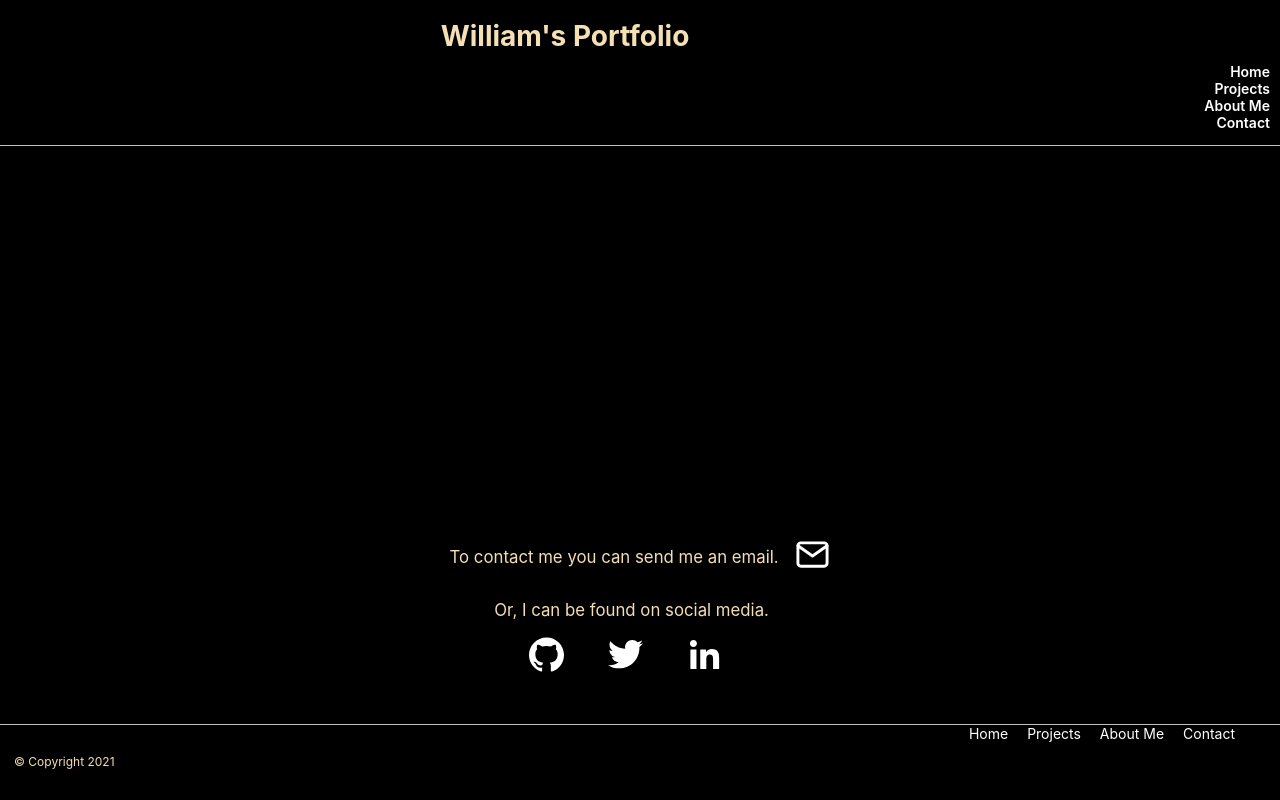
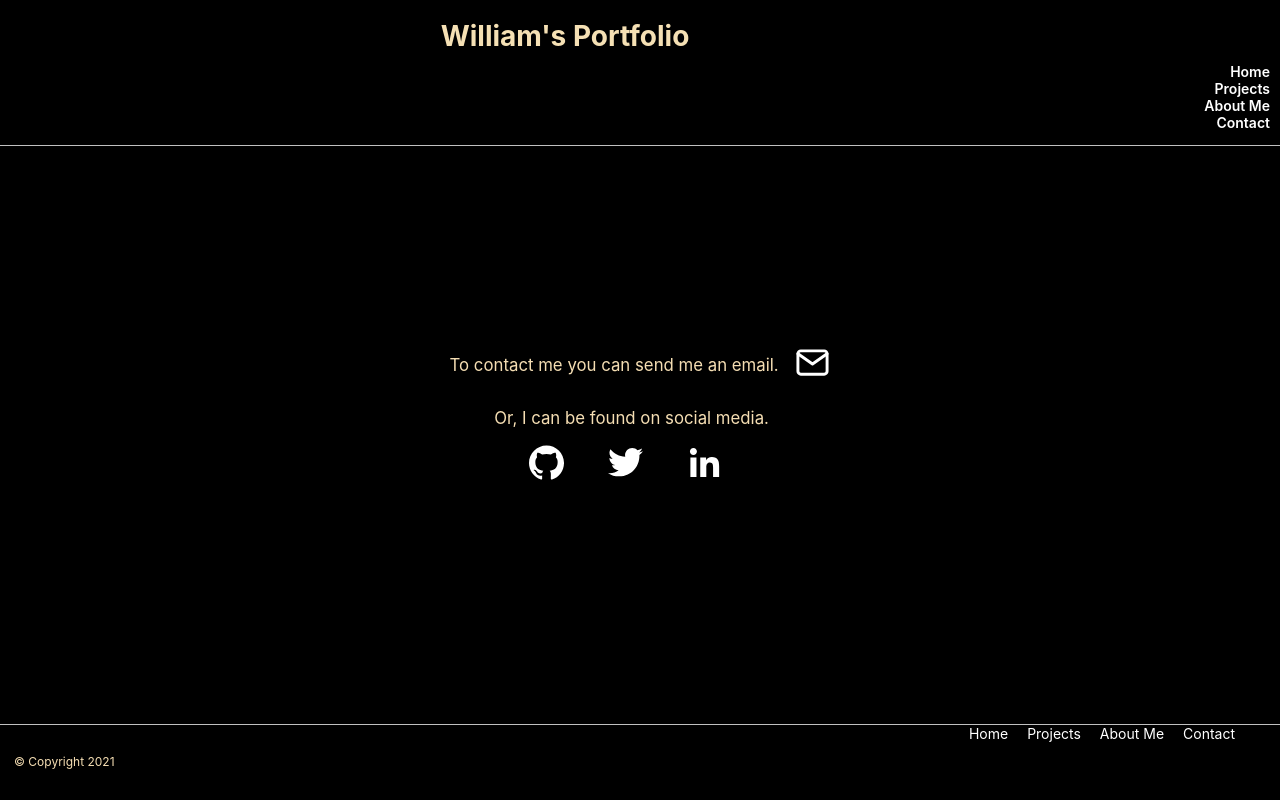
Before and after one commit to whmcquaid/my-site, a React (Create React App) app: page /Contact in a window 1280 px wide. Built offline with nearby package versions, Linux system fonts and the light colour scheme.

Commit message:
messing with CSS to align contact info

```diff
--- a/src/App.css
+++ b/src/App.css
@@ -96,7 +96,7 @@ ul {
   width: 70%;
   margin: 0 auto;
   justify-content: center;
-  padding-top: 30%;
+  padding-top: 15%;
 }
 .social-container {
   display: flex;
```
